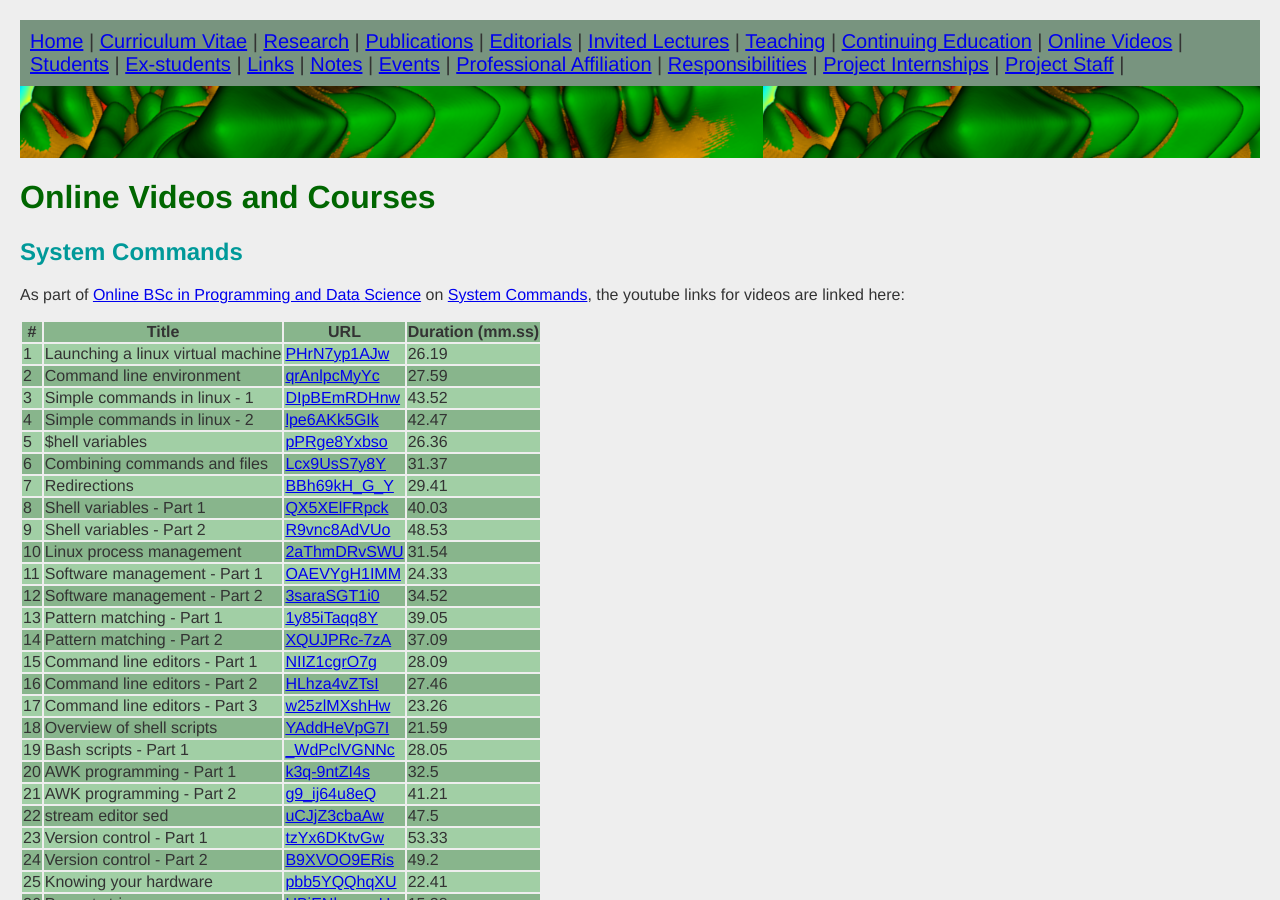
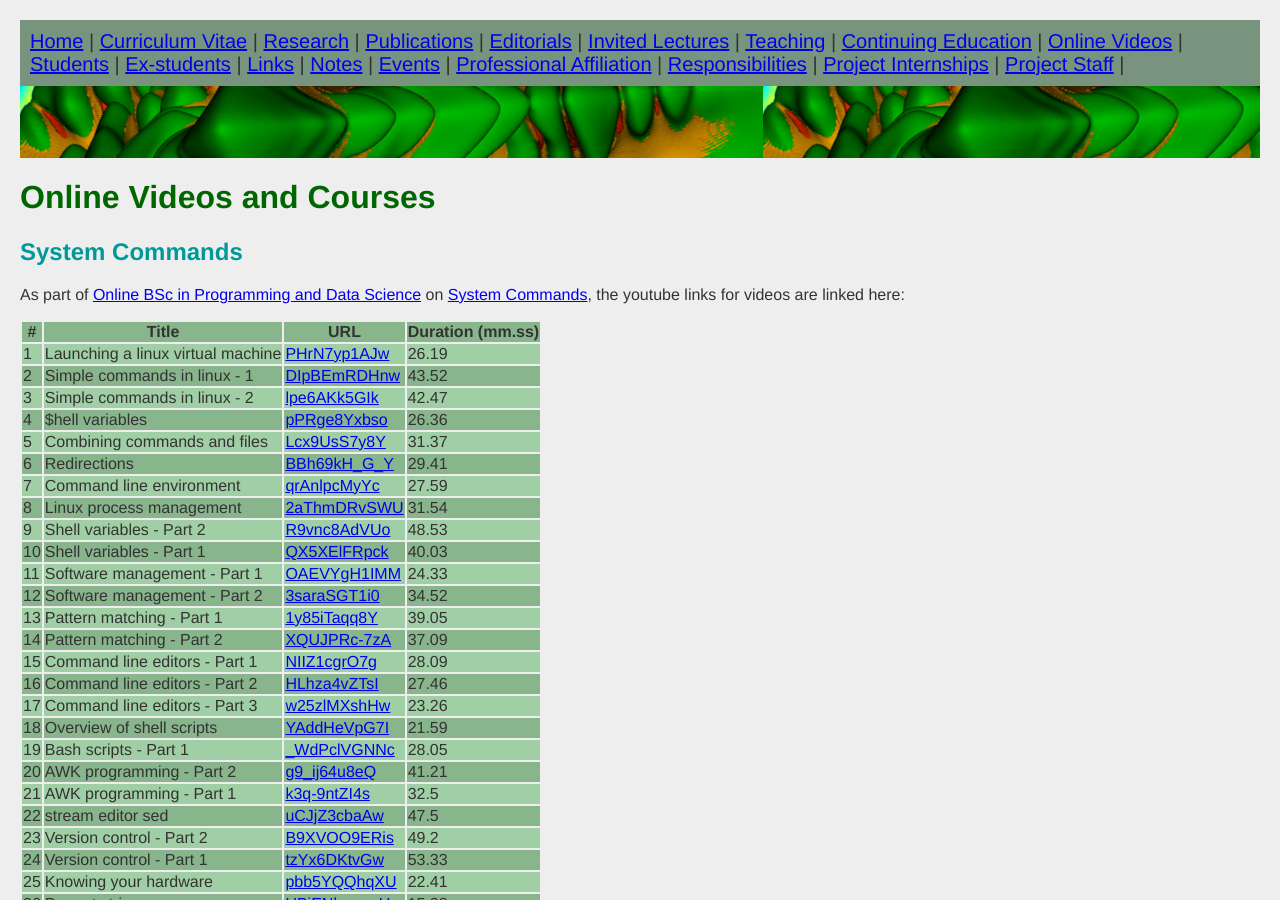
Before and after one commit to gphanikumar/gphanikumar.github.io, a Jekyll site: the page built from _pages/nptel.md, in a window 1280 px wide and 900 px high. Built offline with Jekyll 4.4.1, drawn with Linux system fonts in a browser that asks for light colours.

Commit message:
avoiding sort

```diff
--- a/_pages/nptel.md
+++ b/_pages/nptel.md
@@ -16,7 +16,7 @@ As part of [Online BSc in Programming and Data Science](https://onlinedegree.iit
 <th>URL</th>
 <th>Duration (mm.ss)</th>
 </tr>
-{% assign videos = site.data.bscvideos | sort:"seq" %}
+{% assign videos = site.data.bscvideos %}
 {% assign n = 0 %}
 {% for item in videos %}
 {% assign n=n|plus:1 %}
```
